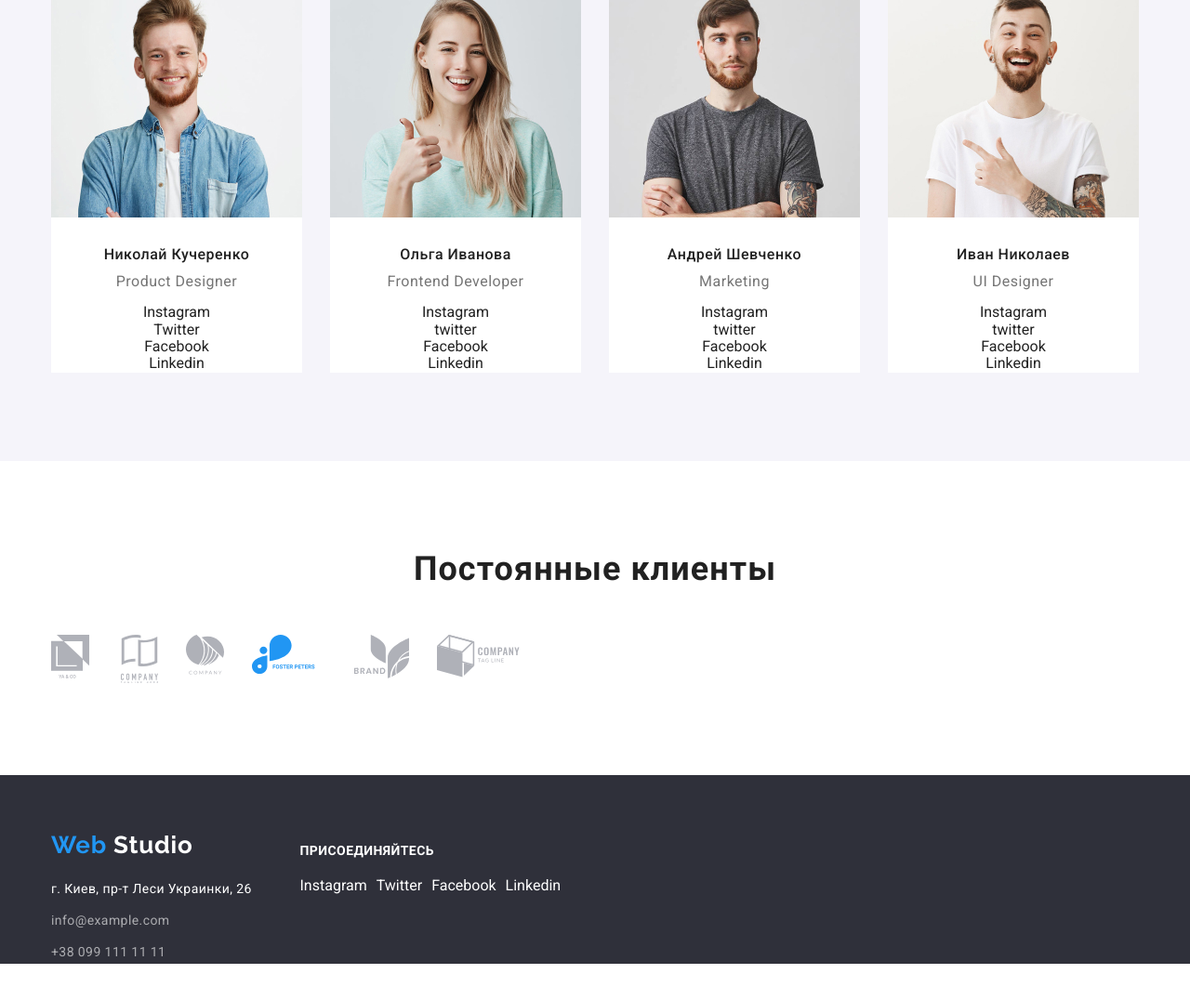
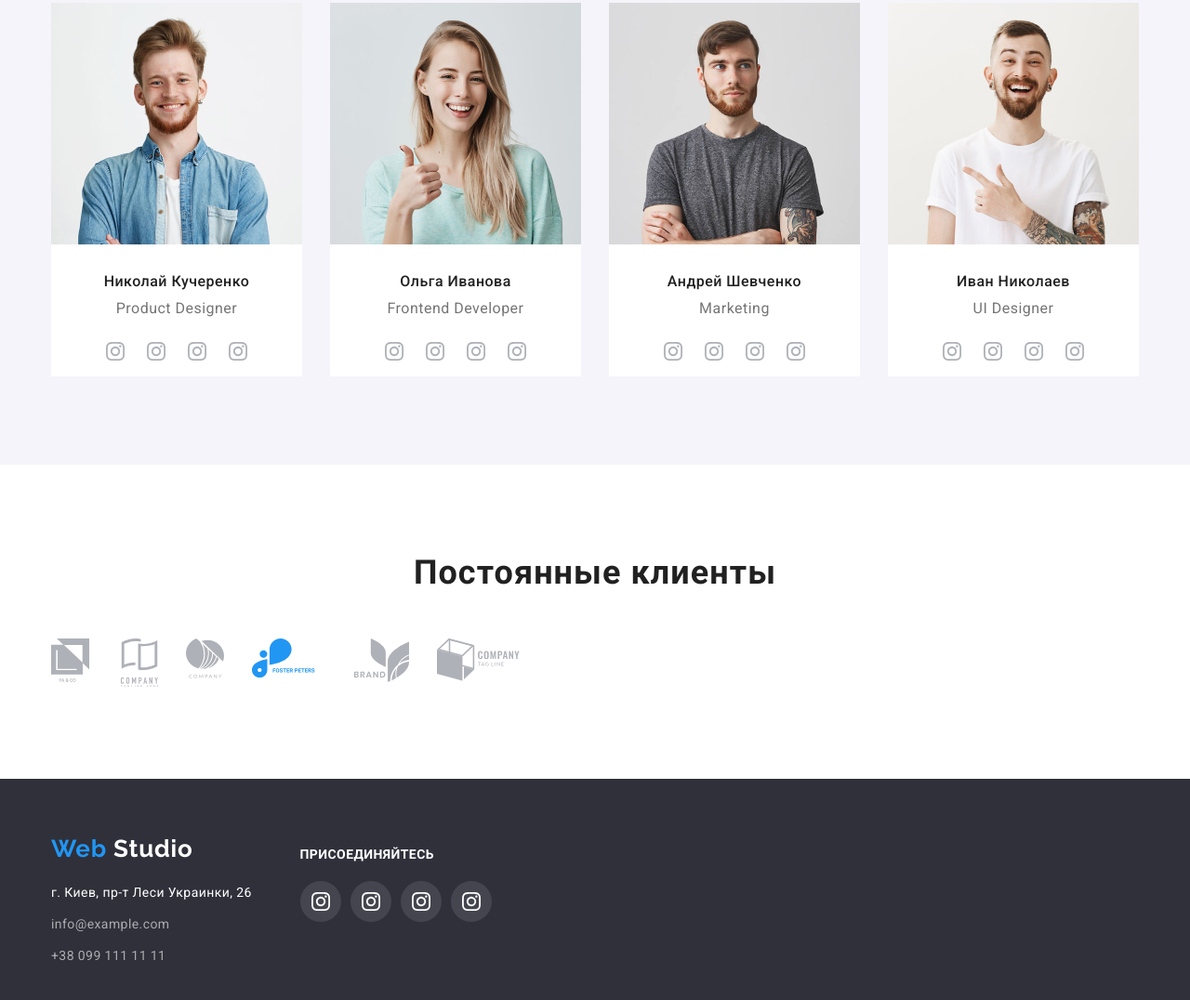
Before and after one commit to Andrii1337/goit-markup-hw-03, a plain HTML site: page index.html in a window 1280 px wide. Shown: the part 1376-2452 px from the top of the page at 93% size. Before the commit the page ends 2413 px from the top, so only its background shows below. Drawn offline with Linux system fonts and the light colour scheme.

Commit message:
Исправляет ошибки

```diff
--- a/css/style.css
+++ b/css/style.css
@@ -1,3 +1,6 @@
+* {
+	box-sizing: border-box;
+}
 body {
 	font-family: "Roboto", sans-serif;
 }
@@ -8,13 +11,14 @@ a {
 }
 
 .container {
-	width: 1170px;
+	width: 1200px;
 	padding-left: 15px;
 	padding-right: 15px;
 	margin-left: auto;
 	margin-right: auto;
 }
 .section {
+	padding-top: 95px;
 	padding-bottom: 95px;
 }
 .flexbox {
@@ -88,8 +92,8 @@ a {
 
 .hero {
 	background-color: #757575;
-	text-align: center;
 }
+
 .hero-title {
 	font-weight: 900;
 	font-size: 44px;
@@ -98,6 +102,12 @@ a {
 	letter-spacing: 0.06em;
 	text-transform: uppercase;
 	color: #ffffff;
+	margin: 0;
+	margin-bottom: 30px;
+}
+.hero-but {
+	display: flex;
+	justify-content: center;
 }
 .order {
 	background-color: #2196f3;
@@ -107,6 +117,9 @@ a {
 	letter-spacing: 0.06em;
 	color: #ffffff;
 	font-weight: bold;
+	display: block;
+	width: 200px;
+	text-align: center;
 }
 
 .title-section {
@@ -116,11 +129,12 @@ a {
 	text-align: center;
 	letter-spacing: 0.03em;
 	color: #212121;
-	padding-bottom: 50px;
+	margin-bottom: 50px;
 	margin: 0;
+	margin-bottom: 50px;
 }
-.features {
-	padding: 94px 0;
+.section-features {
+	padding-bottom: 0;
 }
 .features-item {
 	width: calc((100%-90px) / 4);
@@ -159,12 +173,10 @@ a {
 	text-align: center;
 	letter-spacing: 0.03em;
 	text-transform: uppercase;
+	margin: 0;
 }
 .gray {
 	background: #f5f4fa;
-}
-.comand-title {
-	padding-top: 95px;
 }
 .comand {
 	text-align: center;
@@ -195,9 +207,11 @@ a {
 	color: #757575;
 	margin: 10px 0 15px 0;
 }
-.clients-title {
-	padding-top: 95px;
+.comand-social {
+	display: flex;
+	justify-content: center;
 }
+
 .clients-item {
 	width: calc((100%-150px) / 6);
 }
@@ -206,6 +220,7 @@ a {
 }
 .footer-bg {
 	background: #2f303a;
+	padding-bottom: 60px;
 }
 .footer-left-side {
 	padding-top: 60px;
@@ -257,9 +272,10 @@ a {
 }
 
 /* portfolio */
-
+.portfolio-header {
+	border-bottom: 1px solid #eeeeee;
+}
 .portfolio-nav {
-	padding-top: 93px;
 	margin-bottom: 50px;
 	justify-content: center;
 }
@@ -275,6 +291,7 @@ a {
 	font-weight: 500;
 	font-size: 16px;
 	line-height: 1.625;
+	padding: 6px 22px;
 }
 .btn:hover,
 .btn:focus {
@@ -283,11 +300,11 @@ a {
 }
 .examples {
 	flex-wrap: wrap;
-	padding-bottom: 95px;
 }
 .example-item {
 	width: calc((100% - 60px) / 3);
 	margin-right: 30px;
+	border: 1px solid #eeeeee;
 }
 .example-item:nth-child(-n + 6) {
 	margin-bottom: 30px;
@@ -295,13 +312,14 @@ a {
 .example-item:nth-child(3n) {
 	margin-right: 0;
 }
+
 .example-title {
 	font-weight: bold;
 	font-size: 18px;
 	line-height: 2;
 	letter-spacing: 0.06em;
 	color: #212121;
-	margin: 20px 0 5px 0;
+	margin: 0 0 5px 0;
 }
 .example-description {
 	font-size: 16px;
@@ -310,3 +328,6 @@ a {
 	color: #757575;
 	margin: 0;
 }
+.examples-card-correct {
+	margin: 20px 0 20px 25px;
+}
--- a/index.html
+++ b/index.html
@@ -35,14 +35,16 @@
 
 		<!-- hero -->
 		<section class="hero">
-			<div class="container">
-			<h1 class="hero-title">Эффективные решения для вашего бизнеса</h1>
+			<div class="container hero-box  ">
+			<h1 class="hero-title">Эффективные решения<br> для вашего бизнеса</h1>
+			<div class="hero-but">
 			<a href="#" class="order">Заказать услугу</a>
+			</div>
 			</div>
 		</section>
 
 		<!-- Особенности -->
-		<section>
+		<section class="section section-features">
 			<div class="container">
 			<h2 hidden>Особенности</h2>
 			<ul class="list flexbox features">
@@ -109,44 +111,44 @@
 					<img src="images/main/team-1.jpg" alt="фото Николай Кучеренко" width="270" class="block" />
 					<h3 class="comand-name">Николай Кучеренко</h3>
 					<p class="comand-work">Product Designer</p>
-					<ul class="list">
-						<li><a href="#" aria-label="Instagram" class="active">Instagram</a></li>
-						<li><a href="#" aria-label="Twitter" class="active">Twitter</a></li>
-						<li><a href="#" aria-label="Facebook" class="active">Facebook</a></li>
-						<li><a href="#" aria-label="Linkedin" class="active">Linkedin</a></li>
+					<ul class="list comand-social">
+						<li class="comand-social-item"><a href="#" aria-label="Instagram"> <img src="images/main/instagram.svg" alt=""></a></li>
+						<li class="comand-social-item"><a href="#" aria-label="Twitter" > <img src="images/main/instagram.svg" alt=""></a></li>
+						<li class="comand-social-item"><a href="#" aria-label="Facebook"> <img src="images/main/instagram.svg" alt=""></a></li>
+						<li class="comand-social-item"><a href="#" aria-label="Linkedin"> <img src="images/main/instagram.svg" alt=""></a></li>
 					</ul>
 				</li>
 				<li class="comand-item">
 					<img src="images/main/team-2.jpg" alt="фото Ольга Иванова" width="270" class="block" />
 					<h3 class="comand-name">Ольга Иванова</h3>
 					<p class="comand-work">Frontend Developer</p>
-					<ul class="list">
-						<li><a href="#" aria-label="Instagram" class="active">Instagram</a></li>
-						<li><a href="#" aria-label="twitter" class="active">twitter</a></li>
-						<li><a href="#" aria-label="Facebook" class="active">Facebook</a></li>
-						<li><a href="#" aria-label="Linkedin" class="active">Linkedin</a></li>
+					<ul class="list comand-social">
+						<li class="comand-social-item"><a href="#" aria-label="Instagram" class="active"> <img src="images/main/instagram.svg" alt=""></a></li>
+						<li class="comand-social-item"><a href="#" aria-label="twitter" class="active"> <img src="images/main/instagram.svg" alt=""></a></li>
+						<li class="comand-social-item"><a href="#" aria-label="Facebook" class="active"> <img src="images/main/instagram.svg" alt=""></a></li>
+						<li class="comand-social-item"><a href="#" aria-label="Linkedin" class="active"> <img src="images/main/instagram.svg" alt=""></a></li>
 					</ul>
 				</li>
 				<li class="comand-item">
 					<img src="images/main/team-3.jpg" alt="фото Андрей Шевченко" width="270" class="block" />
 					<h3 class="comand-name">Андрей Шевченко</h3>
 					<p class="comand-work">Marketing</p>
-					<ul class="list">
-						<li><a href="#" aria-label="Instagram" class="active">Instagram</a></li>
-						<li><a href="#" aria-label="twitter" class="active">twitter</a></li>
-						<li><a href="#" aria-label="Facebook" class="active">Facebook</a></li>
-						<li><a href="#" aria-label="Linkedin" class="active">Linkedin</a></li>
+					<ul class="list comand-social">
+						<li class="comand-social-item"><a href="#" aria-label="Instagram" class="active"> <img src="images/main/instagram.svg" alt=""></a></li>
+						<li class="comand-social-item"><a href="#" aria-label="twitter" class="active"> <img src="images/main/instagram.svg" alt=""></a></li>
+						<li class="comand-social-item"><a href="#" aria-label="Facebook" class="active"> <img src="images/main/instagram.svg" alt=""></a></li>
+						<li class="comand-social-item"><a href="#" aria-label="Linkedin" class="active"> <img src="images/main/instagram.svg" alt=""></a></li>
 					</ul>
 				</li>
 				<li class="comand-item">
 					<img src="images/main/team-4.jpg" alt="фото Иван Николаев" width="270" class="block" />
 					<h3 class="comand-name">Иван Николаев</h3>
 					<p class="comand-work">UI Designer</p>
-					<ul class="list">
-						<li><a href="#" aria-label="Instagram" class="active">Instagram</a></li>
-						<li><a href="#" aria-label="twitter" class="active">twitter</a></li>
-						<li><a href="#" aria-label="Facebook" class="active">Facebook</a></li>
-						<li><a href="#" aria-label="Linkedin" class="active">Linkedin</a></li>
+					<ul class="list comand-social">
+						<li class="comand-social-item"><a href="#" aria-label="Instagram" class="active"> <img src="images/main/instagram.svg" alt=""></a></li>
+						<li class="comand-social-item"><a href="#" aria-label="twitter" class="active"> <img src="images/main/instagram.svg" alt=""></a></li>
+						<li class="comand-social-item"><a href="#" aria-label="Facebook" class="active"> <img src="images/main/instagram.svg" alt=""></a></li>
+						<li class="comand-social-item"><a href="#" aria-label="Linkedin" class="active"> <img src="images/main/instagram.svg" alt=""></a></li>
 					</ul>
 				</li>
 			</ul>
@@ -200,16 +202,16 @@
 			<b class="join-in">присоединяйтесь</b>
 			<ul class="list social-list flexbox">
 				<li class="social-list-item">
-					<a href="" aria-label="Instagram" class="ftr-social active">Instagram</a>
+					<a href="" aria-label="Instagram" class="ftr-social active"><img src="images/main/Ellipse.svg" alt=""></a>
 				</li>
 				<li class="social-list-item">
-					<a href="" aria-label="Twitter" class="ftr-social active">Twitter</a>
+					<a href="" aria-label="Twitter" class="ftr-social active"><img src="images/main/Ellipse.svg" alt=""></a>
 				</li>
 				<li class="social-list-item">
-					<a href="" aria-label="Facebook" class="ftr-social active">Facebook</a>
+					<a href="" aria-label="Facebook" class="ftr-social active"><img src="images/main/Ellipse.svg" alt=""></a>
 				</li>
 				<li class="social-list-item">
-					<a href="" aria-label="Linkedin" class="ftr-social active">Linkedin</a>
+					<a href="" aria-label="Linkedin" class="ftr-social active"><img src="images/main/Ellipse.svg" alt=""></a>
 				</li>
 			</ul>
 			</div>
```
Also changed, not shown: portfolio.html (+28 -6 lines), images/main/Ellipse.svg (added), images/main/instagram.svg (added).
